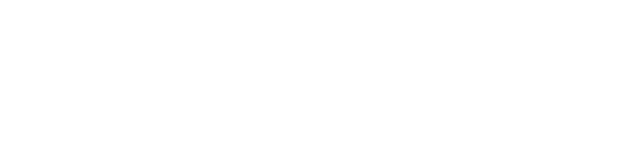
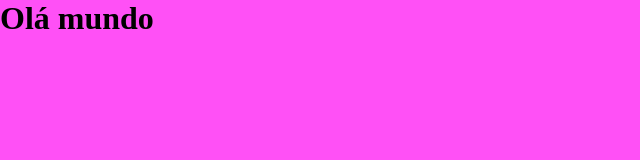
Before and after one commit to belchiorgomes/projeto1-agency, a website: page index.html in a window 1280 px wide. Shown: the whole page, without its empty margins (0-640 px from the left). Drawn offline with Linux system fonts and the light colour scheme.

Commit message:
arquivo
html scss css

```diff
--- a/index.html
+++ b/index.html
@@ -7,6 +7,6 @@
     <title>Projeto 1 Agency</title>
 </head>
 <body>
-
+    <h1>Olá mundo</h1>
 </body>
 </html>
--- a/sass/style.scss
+++ b/sass/style.scss
@@ -0,0 +1,11 @@
+*,*::after,*::before{
+    margin: 0;
+    padding: 0;
+    box-sizing: border-box;
+}
+
+body{
+    background-color: rgb(255, 80, 246);
+    width: 100vw;
+    height: 100vh;
+}
```
Also changed, not shown: package.json (added, +20 -0 lines), css/style.css, 1 other file.
